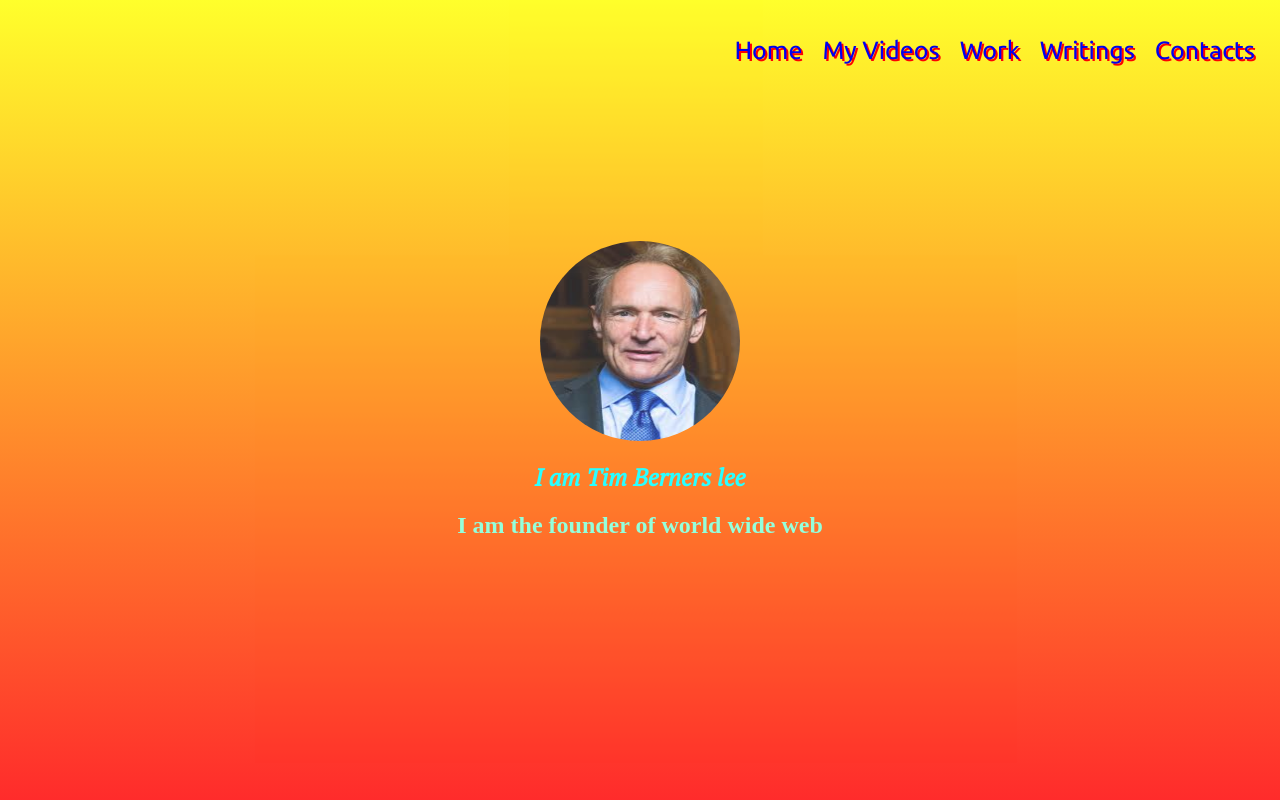
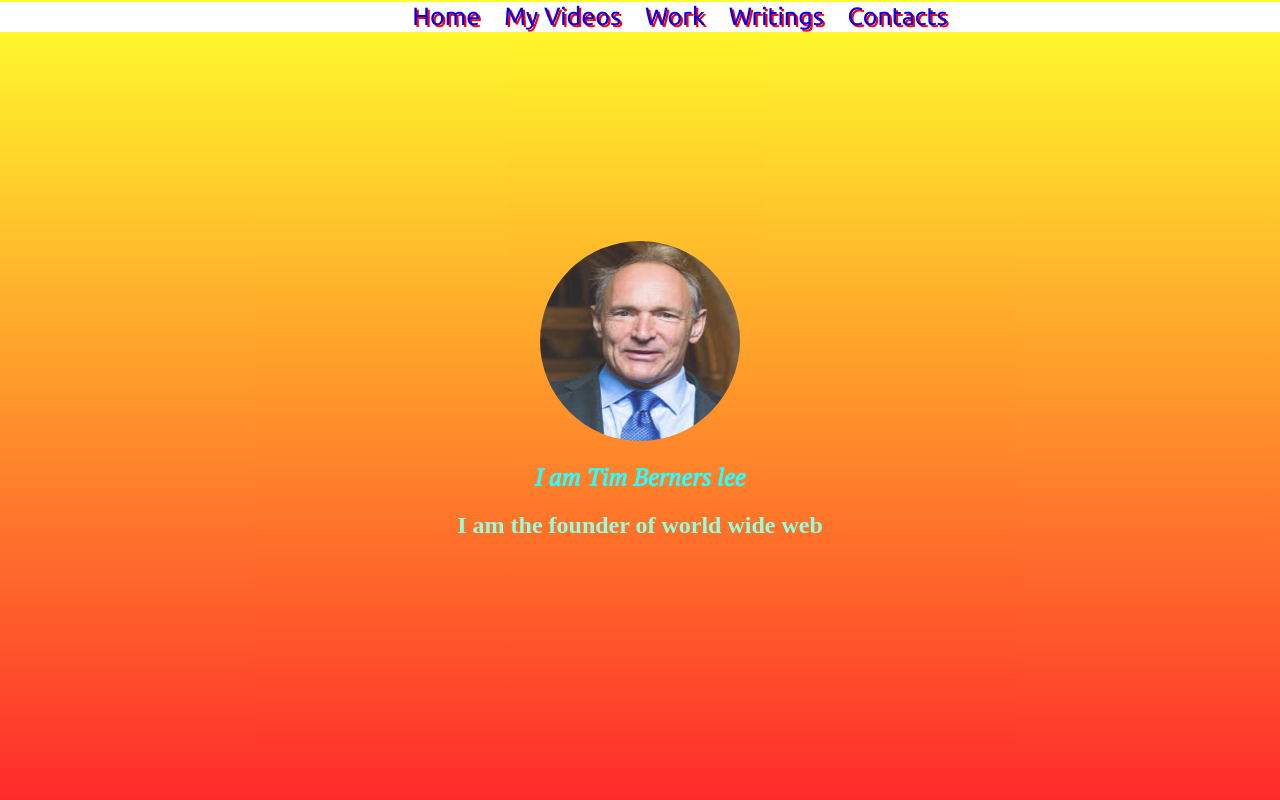
Before and after one commit to Adarsh123star/PORTFOLIO-WEBSITE, a plain HTML site: page index.html in a window 1280 px wide. Shown: the top 800 px of the page. Drawn offline with Linux system fonts and the light colour scheme.

Commit message:
Add files via upload

```diff
--- a/index.html
+++ b/index.html
@@ -8,13 +8,15 @@
         <link href="https://fonts.googleapis.com/css2?family=PT+Serif:ital@1&family=Ubuntu&display=swap" rel="stylesheet">
     </head>
     <body>
-        <ul class="menu">
+        <center><ul class="menu">
         <li class="links"><a href="#welcome">Home</a></li>
             <li class="links"><a href="#Videos">My Videos</a></li>
             <li class="links"><a href="#Work">Work</a></li>
             <li class="links"><a href="Writings">Writings</a></li>
             <li class="links"><a href="Contacts">Contacts</a> </li>
         </ul>
+        </center>
+
         <section id="welcome" class="parallax-container">
             <div class="parallax-inner">
             <img id="timberner" src="timberner.jpeg">
@@ -54,10 +56,18 @@
             <iframe src="https://www.google.com/maps/embed?pb=!1m18!1m12!1m3!1d28040.549791887704!2d77.13059338619131!3d28.537653978727526!2m3!1f0!2f0!3f0!3m2!1i1024!2i768!4f13.1!3m3!1m2!1s0x390d1c32ad4ee5ef%3A0x6c14b01687ecdf89!2sDelhi%20Public%20School%20Vasant%20Kunj!5e0!3m2!1sen!2sin!4v1606220356995!5m2!1sen!2sin" width="600" height="450" frameborder="0" style="border:0;" allowfullscreen="" aria-hidden="false" tabindex="0"></iframe>
             <div class="Contact1">
                 <a href="mailto:adarshsahoo83@gmail.com?Subject:Hello">
-                <i class="fa fa-envelope" aria-hidden="true"></i>
+                <i class="fa fa-envelope" aria-hidden="true"></i>&nbsp;
                 <h2>adarshsahoo83@gmil.com</h2>
                 </a>
+                <br>
+
+                <a href="#">  <i class="fa fa-instagram"></i>&nbsp;&nbsp;<h2>myinstagramid</h2>
+
+
+                </a>
+
                                  </div>
+
         </section>
     </body>
 
--- a/style.css
+++ b/style.css
@@ -52,15 +52,22 @@ body{
 .menu{
     list-style: none;
     font-family:'Ubuntu', sans-serif;
-    position: absolute;
-    top: 10px;
-    right: 15px;
+    position: fixed;
+    background: white;
+    width: 100%;
+        height:30px;
+    margin-top: 0px;
+    padding-top: 0px;
+text-align: center;
+    margin:2px auto;
+    top: 0px;
+
     z-index: 10;
     cursor: pointer;
 
 }
 .links{
-    float: left;
+    display:inline;
     color: #fff;
     padding-top:10px;
     padding-bottom: 10px;
@@ -92,3 +99,11 @@ a{
 .Contact1 h2{
     display: inline;
 }
+#Contacts iframe{
+    width:100%;
+
+}
+.Contact1 a{
+    text-shadow: none !important;
+
+}
```
